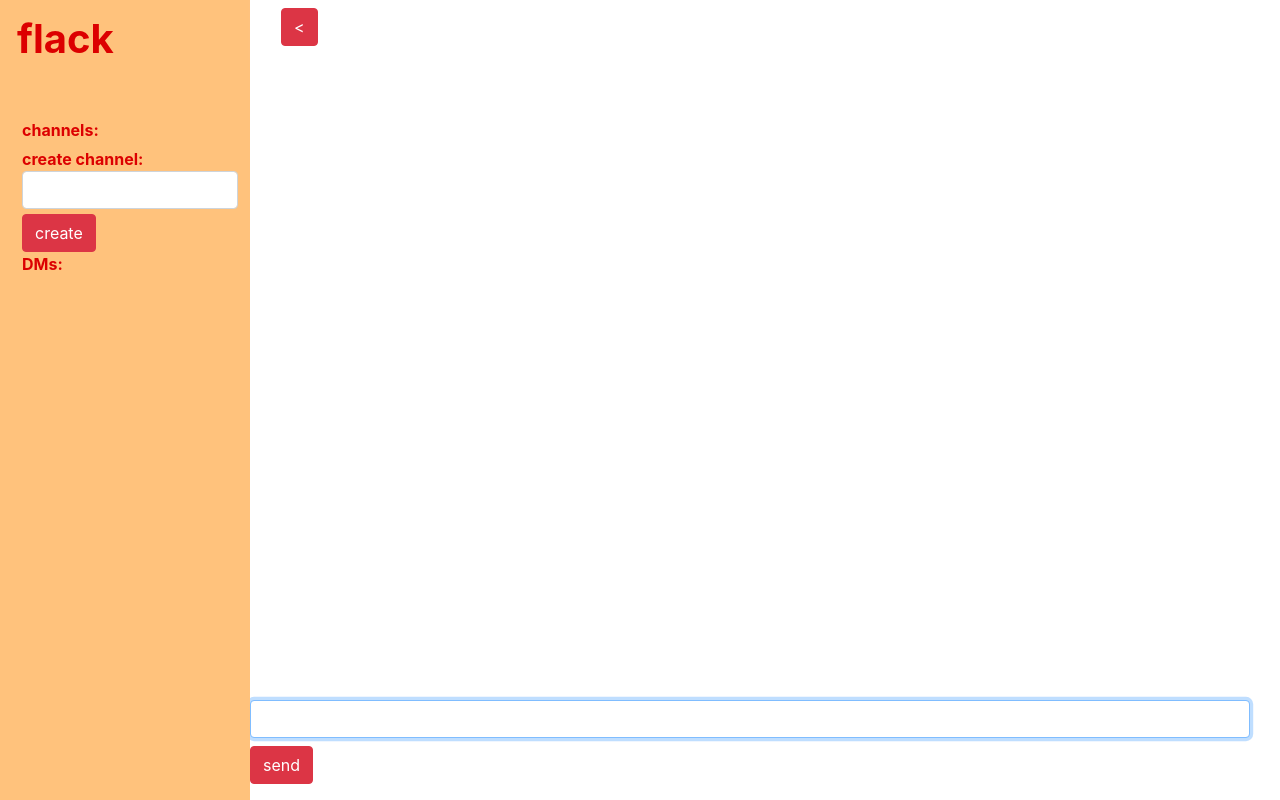
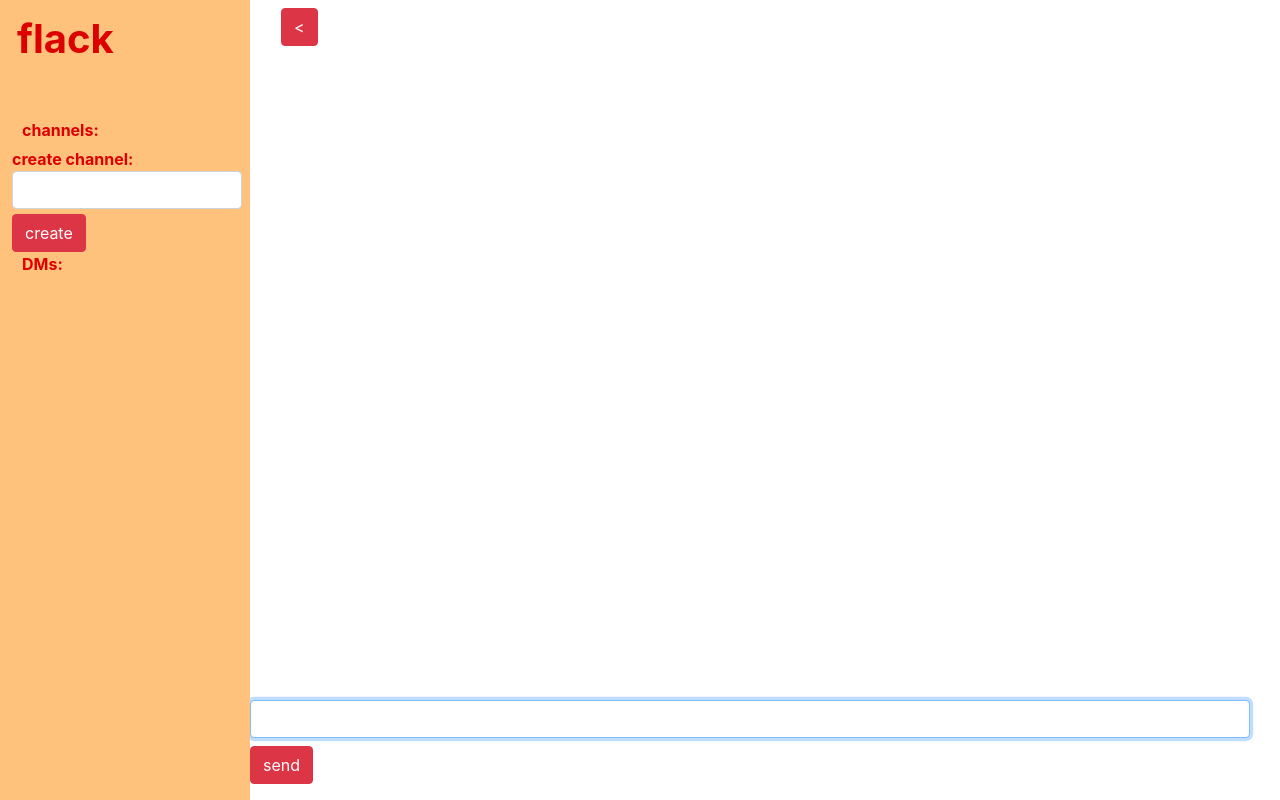
Before and after one commit to dustyturner/CS50W_Project_2-flack, a Flask app: page / in a window 1280 px wide. Run offline with Flask 2, Linux system fonts and the light colour scheme; the visitor is signed in with stand-in values (Sample User, id 1); some libraries are stand-ins or nearby versions.

Commit message:
minor bug fixes

```diff
--- a/static/styles/index.css
+++ b/static/styles/index.css
@@ -8,7 +8,7 @@
     min-width: 250px;
     max-width: 250;
     background: #ffc27c;
-    height: 100vh;
+    min-height: 100vh;
     position: -webkit-sticky;
     position: sticky;
     top: 0;
@@ -49,8 +49,8 @@ a:hover {
 }
 
 #sidebar form {
-    padding-left: 20px;
-    padding-right: 10px;
+    padding-left: 10px;
+    width: 240px;
 }
 
 #sidebar form p {
--- a/templates/index.html
+++ b/templates/index.html
@@ -75,7 +75,7 @@
                     <button type="button" id="sidebarCollapse" class="btn btn-info btn-danger">
                         <span>&lt</span>
                     </button>
-                    <div id='title_channel'></div>
+                    <h2 id='title_channel'></h2>
                 </div>
                 <div id="chatting"></div>
             </nav>
```
